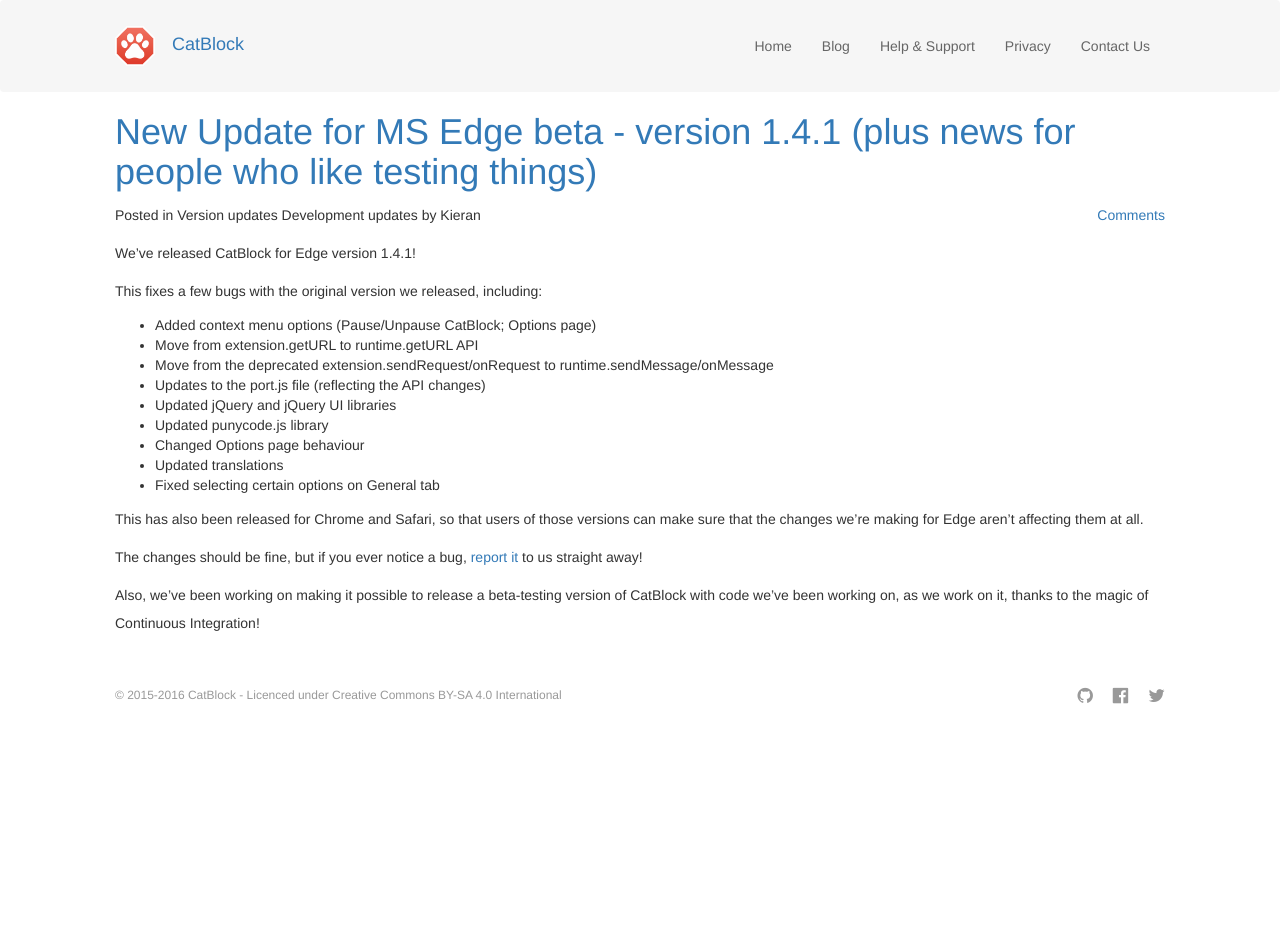
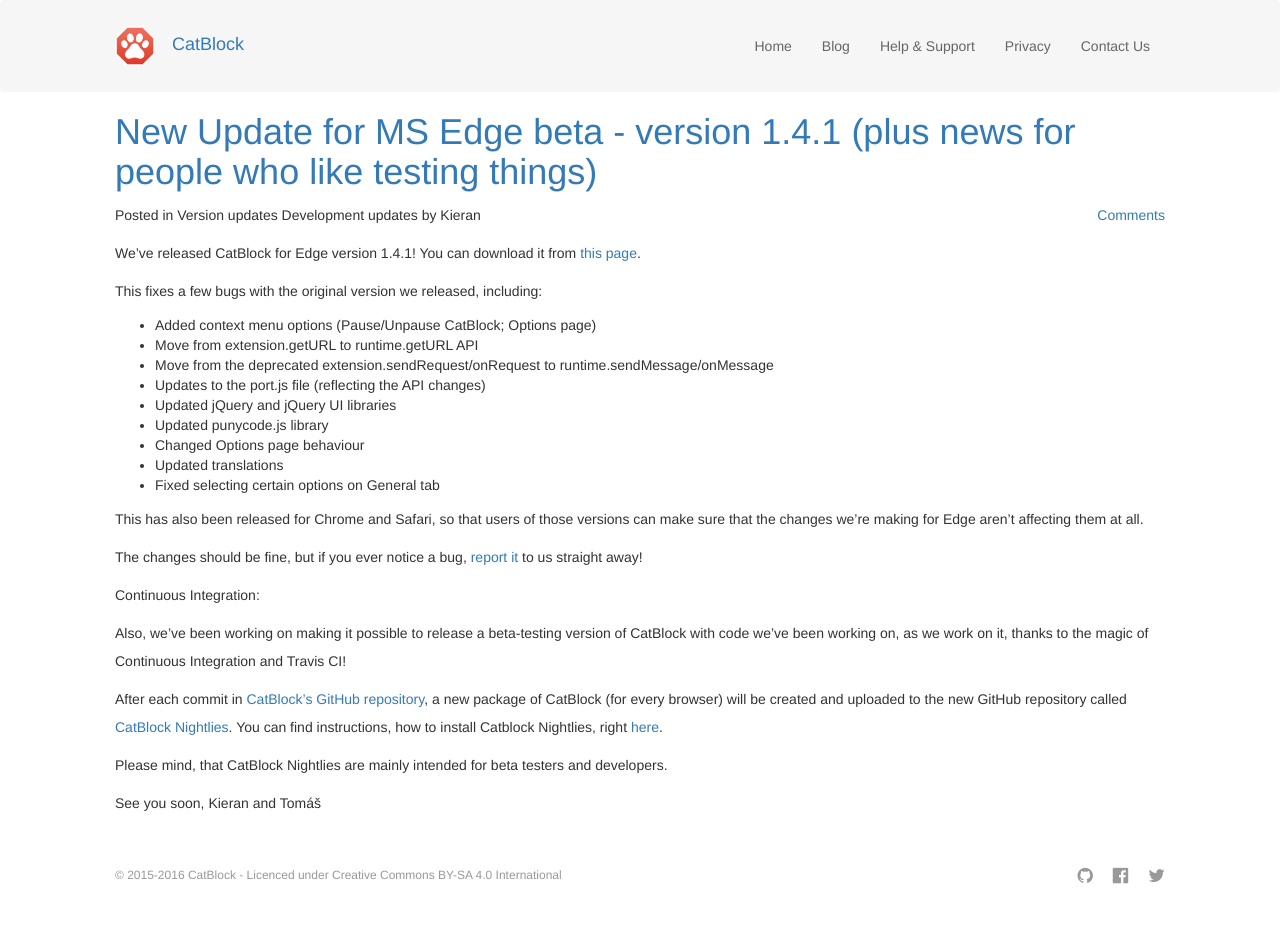
Before and after one commit to CatBlock/catblock.github.io, a Jekyll site: the page built from _posts/2016-06-04-edge-v1.4.1.md, in a window 1280 px wide. Built offline with Jekyll 4.4.1, drawn with Linux system fonts in a browser that asks for light colours; nearby versions of some CDN libraries; comment, search, counter and statistics services are not loaded; before the commit the page ends 900 px from its top, so only the background shows below that.

Commit message:
Update the blog post
Signed-off-by: Tomáš Taro <tomas@getadblock.com>

```diff
--- a/_posts/2016-06-04-edge-v1.4.1.md
+++ b/_posts/2016-06-04-edge-v1.4.1.md
@@ -20,11 +20,12 @@
 comments: []
 ---
 We've released CatBlock for Edge version 1.4.1!
+You can download it from [this page](https://github.com/CatBlock/catblock/releases/tag/v1.4.1).
 
 This fixes a few bugs with the original version we released, including:
 
 - Added context menu options (Pause/Unpause CatBlock; Options page)
-- Move from extension.getURL to runtime.getURL API<!--more-->
+- Move from extension.getURL to runtime.getURL API <!--more-->
 - Move from the deprecated extension.sendRequest/onRequest to runtime.sendMessage/onMessage
 - Updates to the port.js file (reflecting the API changes)
 - Updated jQuery and jQuery UI libraries
@@ -39,6 +40,17 @@
 The changes should be fine, but if you ever notice a bug,
 [report it](https://github.com/CatBlock/catblock/issues) to us straight away!
 
+
+Continuous Integration:
+
 Also, we've been working on making it possible to release a beta-testing version of
 CatBlock with code we've been working on, as we work on it, thanks to the magic of
-Continuous Integration!
+Continuous Integration and Travis CI!
+
+After each commit in [CatBlock's GitHub repository](https://github.com/CatBlock/catblock), a new package of CatBlock (for every browser) will be created and uploaded to the new GitHub repository called [CatBlock Nightlies](https://github.com/CatBlock/catblock-nightlies).
+You can find instructions, how to install Catblock Nightlies, right [here](https://github.com/CatBlock/catblock-nightlies/blob/master/README.md).
+
+Please mind, that CatBlock Nightlies are mainly intended for beta testers and developers.
+
+See you soon,
+Kieran and Tomáš
```
